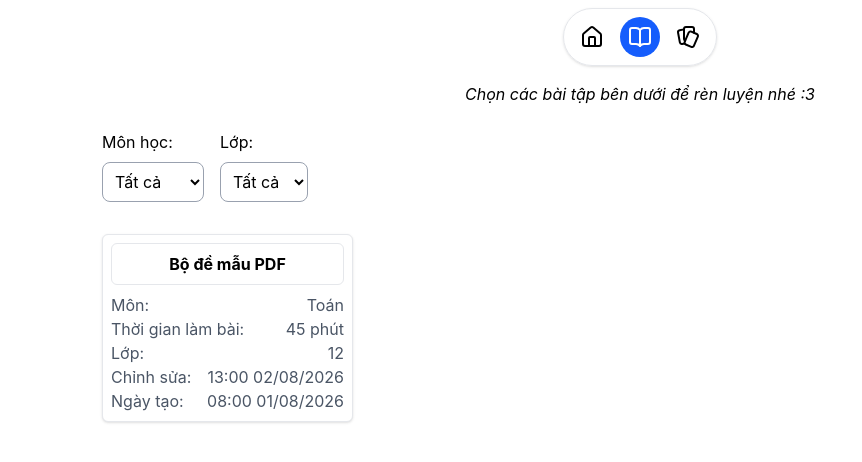
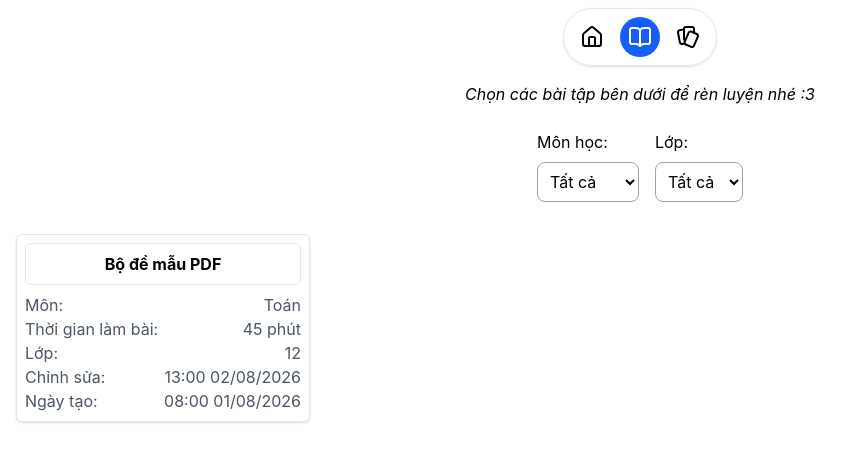
Before and after one commit to chpvchp/edu-sw, a React (Vite) app: page /bai-tap in a window 1280 px wide. Shown: the top 462 px of the page, without its empty margins (0-862 px from the left). Built offline with nearby package versions, Linux system fonts and the light colour scheme.

Commit message:
type: update type UI

```diff
--- a/src/pages/BaiTapPage.tsx
+++ b/src/pages/BaiTapPage.tsx
@@ -40,16 +40,16 @@ export default function BaiTapPage() {
     );
 
   return (
-    <main className="min-h-screen max-w-7xl flex-1 mx-auto">
+    <main className="min-h-screen flex-1">
 
       <div className="flex justify-center">
-        <p className="p-4 italic">
+        <p className="p-4 italic text-xs lg:text-base">
           Chọn các bài tập bên dưới để rèn luyện nhé :3
         </p>
       </div>
 
       {/* Bộ lọc */}
-      <div className="p-2 mb-4 flex flex-wrap gap-4">
+      <div className="p-2 mb-4 flex flex-wrap gap-4 justify-center">
 
         {/* Môn học */}
         <div className="flex flex-col gap-2">
@@ -86,6 +86,7 @@ export default function BaiTapPage() {
       </div>
 
       {/* Danh sách */}
+      <section className="max-w-7xl mx-auto">
         <div className="p-2 flex flex-col lg:grid lg:grid-cols-4 justify-center gap-2 lg:gap-6 lg:mx-auto">
 
           {filteredExams?.map((exam: Exam) => (
@@ -102,6 +103,7 @@ export default function BaiTapPage() {
           ))}
 
         </div>
+      </section>
 
     </main>
   );
```
Lines whose indentation alone changed are shown as unchanged.
